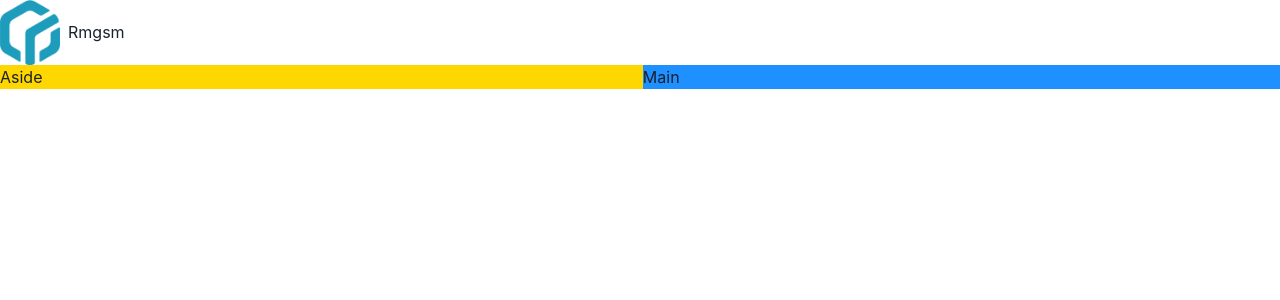
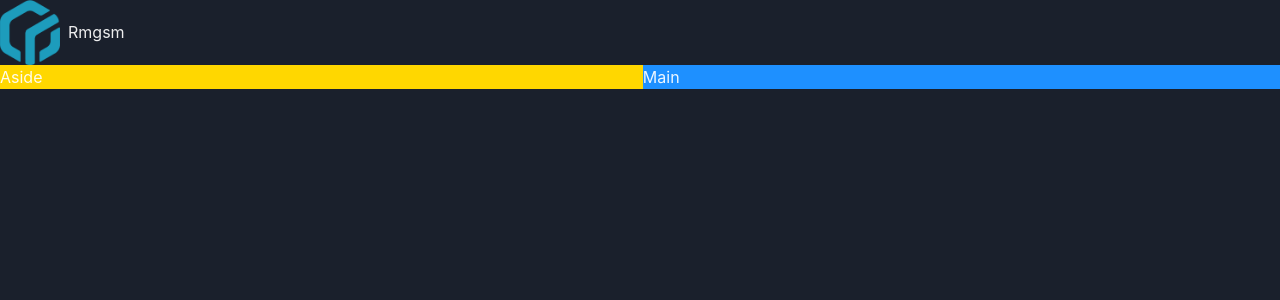
Before and after one commit to alihatampouri/game-app, a React (Vite) app: page / in a window 1280 px wide. Shown: the top 300 px of the page. Built offline with nearby package versions, Linux system fonts and the light colour scheme.

Commit message:
Implement dark mode

```diff
--- a/src/main.tsx
+++ b/src/main.tsx
@@ -1,12 +1,14 @@
 import { StrictMode } from "react";
 import { createRoot } from "react-dom/client";
+import { ChakraProvider, ColorModeScript } from "@chakra-ui/react";
 import App from "./App.tsx";
+import theme from "./theme.ts";
 import "./index.css";
-import { ChakraProvider } from "@chakra-ui/react";
 
 createRoot(document.getElementById("root")!).render(
     <StrictMode>
-        <ChakraProvider>
+        <ChakraProvider theme={theme}>
+            <ColorModeScript initialColorMode={theme.config.initialColorMode} />
             <App />
         </ChakraProvider>
     </StrictMode>
--- /dev/null
+++ b/src/theme.ts
@@ -0,0 +1,10 @@
+import { extendTheme, type ThemeConfig } from '@chakra-ui/react'
+
+const config: ThemeConfig = {
+  initialColorMode: 'dark',
+  useSystemColorMode: true,
+}
+
+const theme = extendTheme({ config })
+
+export default theme;
```
